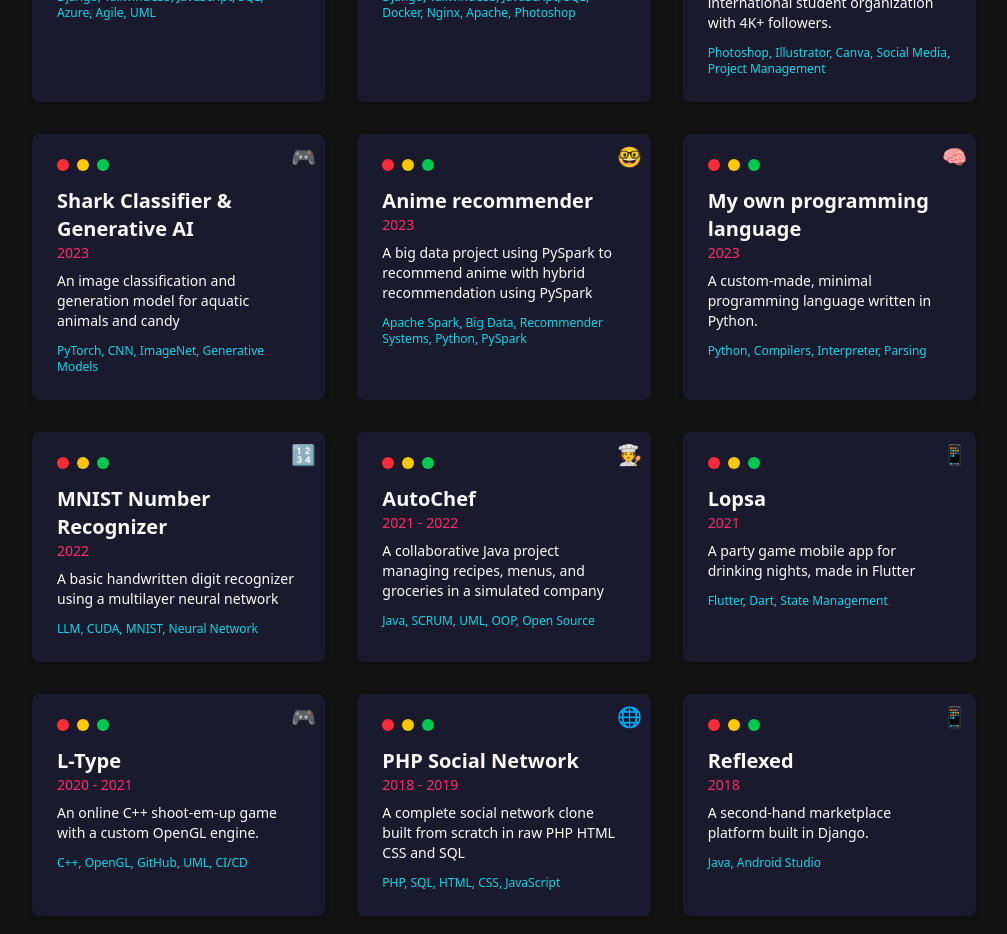
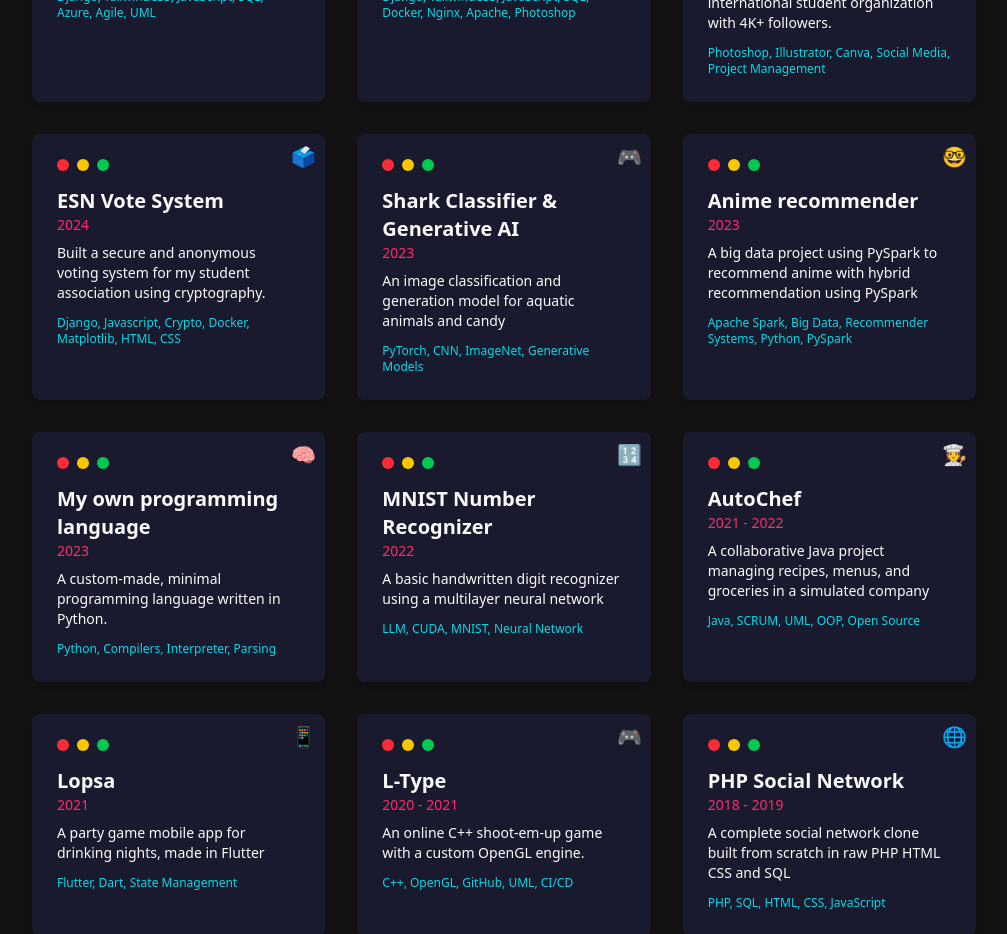
Before and after one commit to EdgardoCuellar/portfolio, a React (Vite) app: page / in a window 1280 px wide. Shown: the part 1100-2034 px from the top of the page, without its empty margins (136-1143 px from the left). Built offline with nearby package versions, Linux system fonts and the light colour scheme.

Commit message:
Add a cool project I forgeted about

```diff
--- a/src/components/ProjectsSection.jsx
+++ b/src/components/ProjectsSection.jsx
@@ -39,7 +39,7 @@ All UI/UX design was done by me, primarily using Photoshop. I also managed outre
       link: "https://github.com/EdgardoCuellar/ShareHub"
     }
   },
-    {
+  {
     title: "Communcation manager ESN ULB Brussels",
     date: "2023 - 2024",
     description: "Lead communications for an international student organization with 4K+ followers.",
@@ -47,11 +47,30 @@ All UI/UX design was done by me, primarily using Photoshop. I also managed outre
     tools: ["Photoshop", "Illustrator", "Canva", "Social Media", "Project Management"],
     details: {
       text: `\
-Between December 2023 and December 2024, I was Communication Manager for ESN ULB Brussels, a student association organizing weekly events for international students and young professionals.
-I managed our Instagram account (then ~3500 followers), produced visual assets (posters, stories, stickers), and coordinated communication campaigns using tools like Photoshop, Canva, and Illustrator.
-I also led a team expansion by recruiting two collaborators halfway through, helping us and improve efficiency. This experience gave me hands-on exposure to team management, project coordination, conflict resolution, and event promotion, with our team of 14 core members and 60 volunteers.`,
+As part of my student association (ESN), we needed a way to organize secure and anonymous internal votes. Most existing platforms were either paid or lacked transparency, so I decided to build our own.
+
+ESN Vote System is a lightweight, open-source voting platform using public/private key encryption to ensure anonymity and vote integrity. Admins can easily open or close a vote, distribute unique keys, and display results dynamically through a live chart. Each key is tied to a single vote, making multiple submissions impossible.
+
+This project was a way for me to apply what I had just learned in a cryptography course, and to prove that with a bit of code, we can replace overpriced services with simple, secure, and transparent tools.`,
       image: esnImg,
       link: "https://www.instagram.com/esnulbbrussels/"
+    }
+  },
+  {
+    title: "ESN Vote System",
+    date: "2024",
+    description: "Built a secure and anonymous voting system for my student association using cryptography.",
+    icon: "🗳️",
+    tools: ["Django", "Javascript", "Crypto", "Docker", "Matplotlib", "HTML", "CSS"],
+    details: {
+      text: `\
+  As Communication Manager at ESN ULB Brussels, I noticed the lack of free and reliable voting tools for our internal decisions. Most platforms were paid, so I decided to build our own system — simple, secure, and anonymous.
+
+  ESN Vote System uses public/private key cryptography to ensure that each member can vote only once and that all votes remain anonymous. Keys are distributed in advance, and results are dynamically displayed using graphs. Admins can open or close voting sessions, verify key validity, and manage everything through a lightweight interface.
+
+  This project was also an opportunity to apply concepts from a cryptography course I had recently completed and to create something directly useful for the community.`,
+      image: null,
+      link: "https://github.com/EdgardoCuellar/esn_vote_system"
     }
   },
     {
```
